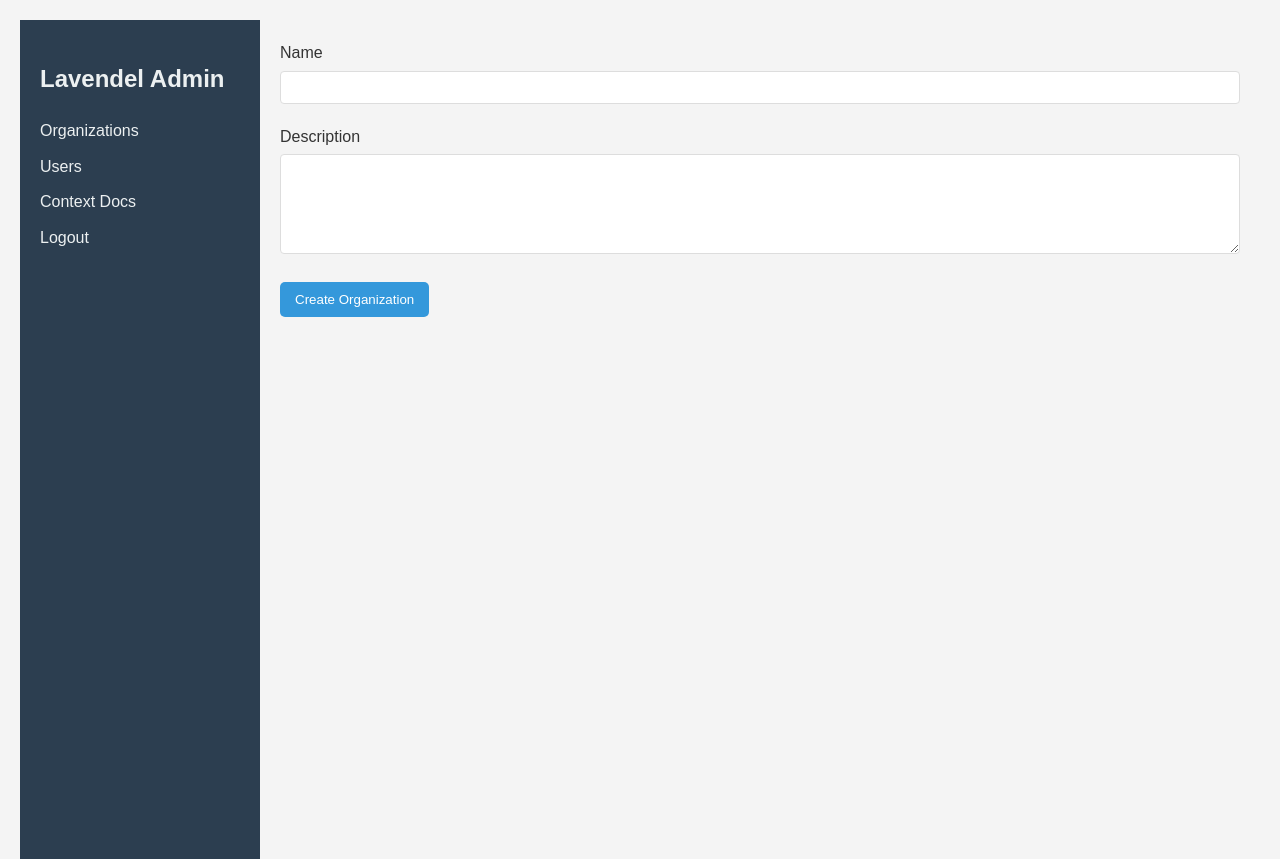
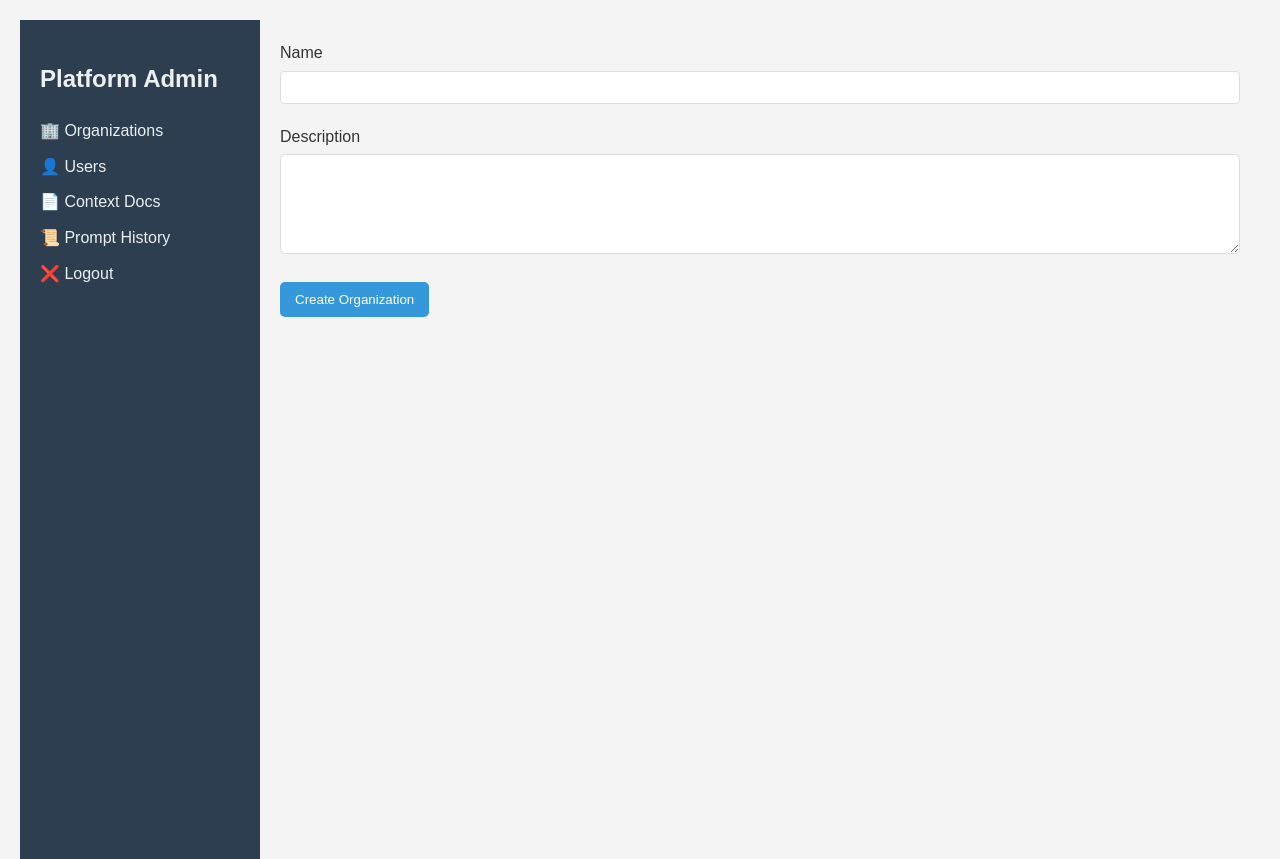
Before and after one commit to calebcauthon/aidock_backend, a Flask app: page /organizations/create in a window 1280 px wide. Shown: the top 859 px of the page. Run offline with Flask 3, Linux system fonts and the light colour scheme; the visitor is signed in with stand-in values (Sample User, id 1); tables that the repository leaves empty hold one stand-in row (values such as "Sample post"); some libraries are stand-ins or nearby versions.

Commit message:
Change sidebar title and add icons to navigation links in base template.

```diff
--- a/templates/base.html
+++ b/templates/base.html
@@ -120,13 +120,13 @@
 </head>
 <body>
     <div class="sidebar">
-        <h2>Lavendel Admin</h2>
+        <h2>Platform Admin</h2>
         <ul>
-            <li><a href="[[ url_for('organization_routes.list_organizations') ]]">Organizations</a></li>
-            <li><a href="[[ url_for('user_routes.list_users') ]]">Users</a></li>
-            <li><a href="[[ url_for('context_docs.serve_docs') ]]">Context Docs</a></li>
-
-            <li><a href="[[ url_for('auth.logout') ]]">Logout</a></li>
+            <li><a href="[[ url_for('organization_routes.list_organizations') ]]">🏢 Organizations</a></li>
+            <li><a href="[[ url_for('user_routes.list_users') ]]">👤 Users</a></li>
+            <li><a href="[[ url_for('context_docs.serve_docs') ]]">📄 Context Docs</a></li>
+            <li><a href="[[ url_for('prompt_history') ]]">📜 Prompt History</a></li>
+            <li><a href="[[ url_for('auth.logout') ]]">❌ Logout</a></li>
         </ul>
     </div>
     <div class="content">
```
